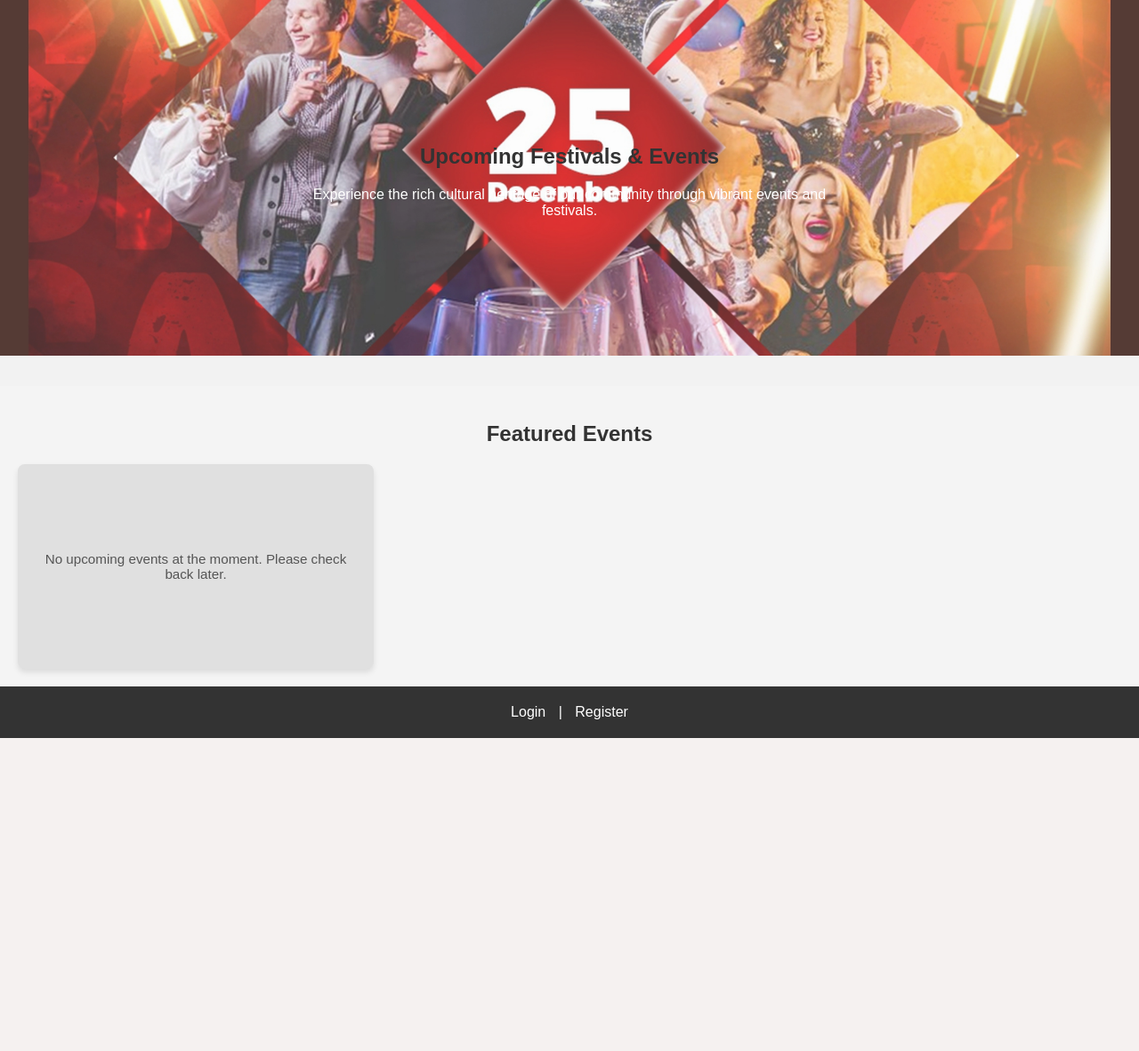
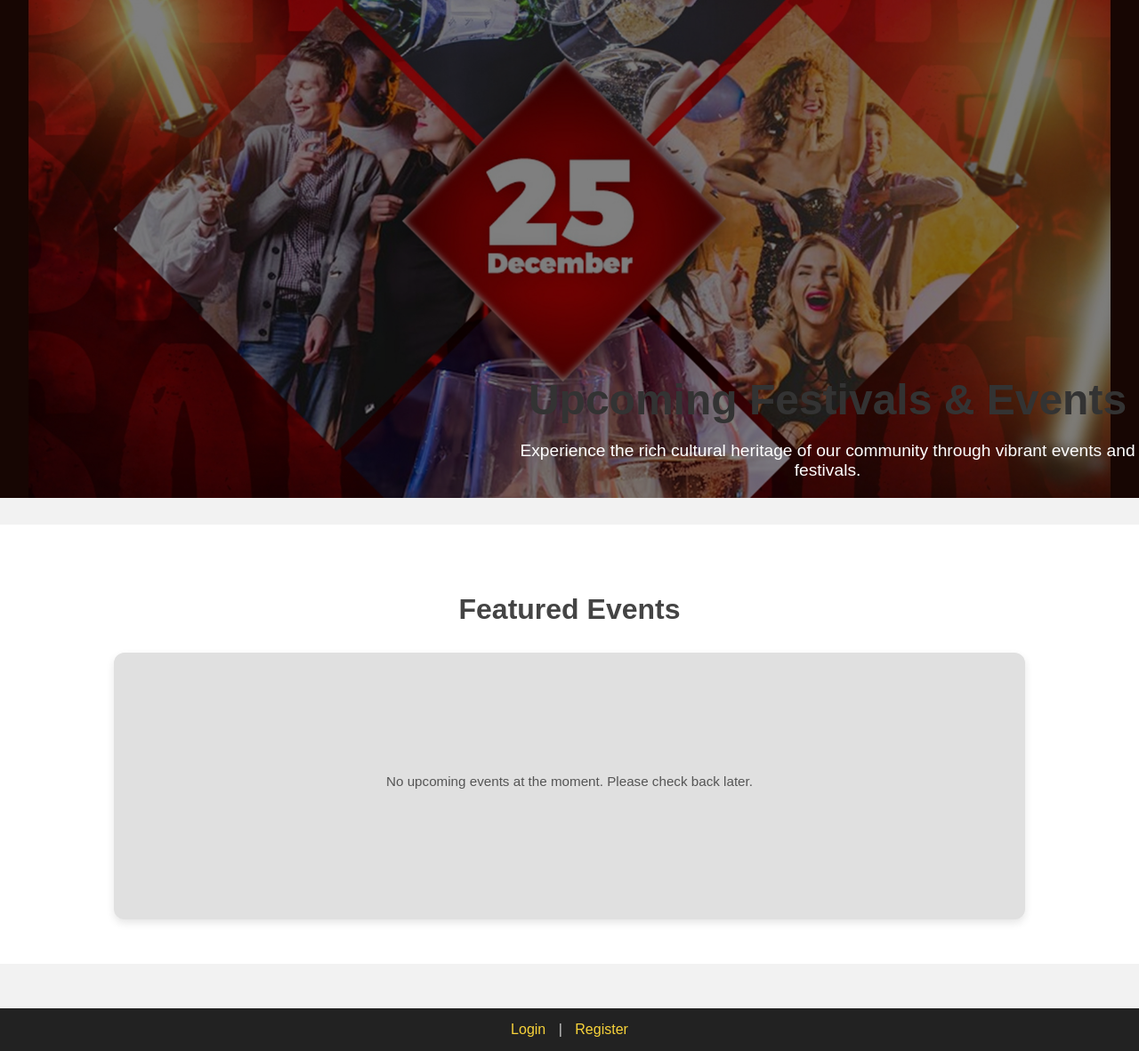
Before and after one commit to Akashgeorge123/events_management-Mini-Project-, a PHP site: page /home.php in a window 1280 px wide. Shown: the whole page at 89% size. Before the commit the page ends 830 px from the top, so only its background shows below. Run offline with PHP 8.4, Linux system fonts and the light colour scheme; data that the repository does not hold is empty.

Commit message:
UI updated

```diff
--- a/css/style.css
+++ b/css/style.css
@@ -268,3 +268,101 @@
 .form-footer a:hover {
     text-decoration: underline;
 }
+
+
+.hero {
+    position: relative;
+    height: 70vh;
+    background: url('../images/image1.jpg') center/cover no-repeat;
+    display: flex;
+    justify-content: center;
+    align-items: center;
+    text-align: center;
+    color: #fff;
+}
+.hero::after {
+    content: "";
+    position: absolute;
+    top: 0; left: 0;
+    width: 100%; height: 100%;
+    background: rgba(0,0,0,0.5);
+}
+.hero-content {
+    position: relative;
+    z-index: 1;
+    max-width: 700px;
+}
+.hero h1 {
+    font-size: 3rem;
+    margin-bottom: 10px;
+}
+.hero p {
+    font-size: 1.2rem;
+}
+
+/* Events Section */
+.events {
+    padding: 50px 10%;
+    background: #fff;
+}
+.events h2 {
+    text-align: center;
+    font-size: 2rem;
+    margin-bottom: 30px;
+    color: #444;
+}
+.event-grid {
+    display: grid;
+    grid-template-columns: repeat(auto-fit, minmax(280px, 1fr));
+    gap: 25px;
+}
+.event-card {
+    background: #fafafa;
+    border-radius: 12px;
+    overflow: hidden;
+    box-shadow: 0 4px 10px rgba(0,0,0,0.1);
+    transition: transform 0.3s ease;
+}
+.event-card:hover {
+    transform: translateY(-8px);
+}
+.event-card img {
+    width: 100%;
+    height: 180px;
+    object-fit: cover;
+}
+.event-card h3 {
+    font-size: 1.3rem;
+    margin: 15px;
+    color: #222;
+}
+.event-card p {
+    margin: 0 15px 10px;
+    font-size: 0.95rem;
+    line-height: 1.4;
+}
+.no-events {
+    grid-column: span 2;
+    text-align: center;
+    padding: 50px;
+    font-size: 1.1rem;
+    color: #777;
+}
+
+/* Footer */
+footer {
+    background: #222;
+    color: #ccc;
+    padding: 15px;
+    text-align: center;
+    margin-top: 50px;
+}
+.footer-links a {
+    color: #f8d33a;
+    text-decoration: none;
+    margin: 0 10px;
+    font-weight: 500;
+}
+.footer-links a:hover {
+    text-decoration: underline;
+}
--- a/home.php
+++ b/home.php
@@ -6,13 +6,12 @@
 <html>
 <head>
     <title>Events Management</title>
-    <link rel="stylesheet" href="css/style.css">
+    <link rel="stylesheet" href="css/style.css"> <!-- external CSS -->
 </head>
 <body>
 
 <!-- Hero Section -->
 <section class="hero">
-    <img src="images/image1.jpg" alt="Festivals in Kottayam" class="hero-image">
     <div class="hero-content">
         <h1>Upcoming Festivals & Events</h1>
         <p>Experience the rich cultural heritage of our community through vibrant events and festivals.</p>
@@ -29,11 +28,9 @@
     if($result->num_rows > 0){
         while($row = $result->fetch_assoc()) {
             echo "<div class='event-card'>";
-            // Show image if exists
             if($row['image']){
                 echo "<img src='uploads/".$row['image']."' alt='Event Image'>";
             } else {
-                // Placeholder image if no image
                 echo "<img src='images/image3.jpg' alt='No Image'>";
             }
             echo "<h3>".$row['title']."</h3>";
@@ -43,7 +40,6 @@
             echo "</div>";
         }
     } else {
-        // Placeholder card if no events
         echo "<div class='event-card no-events'>";
         echo "<p>No upcoming events at the moment. Please check back later.</p>";
         echo "</div>";
@@ -53,7 +49,7 @@
     </div>
 </section>
 
-<!-- Footer Links -->
+<!-- Footer -->
 <footer>
     <div class="footer-links">
         <a href="login.php">Login</a> |
```
